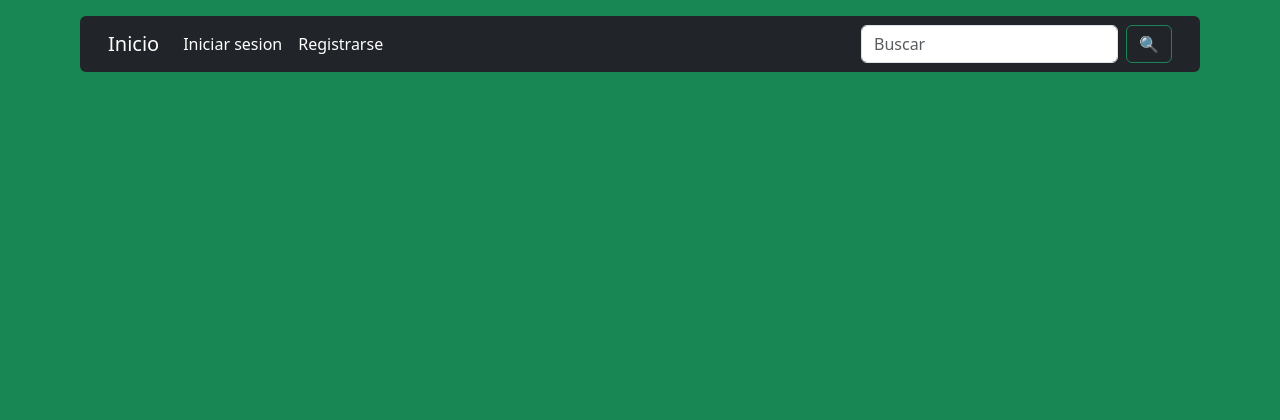
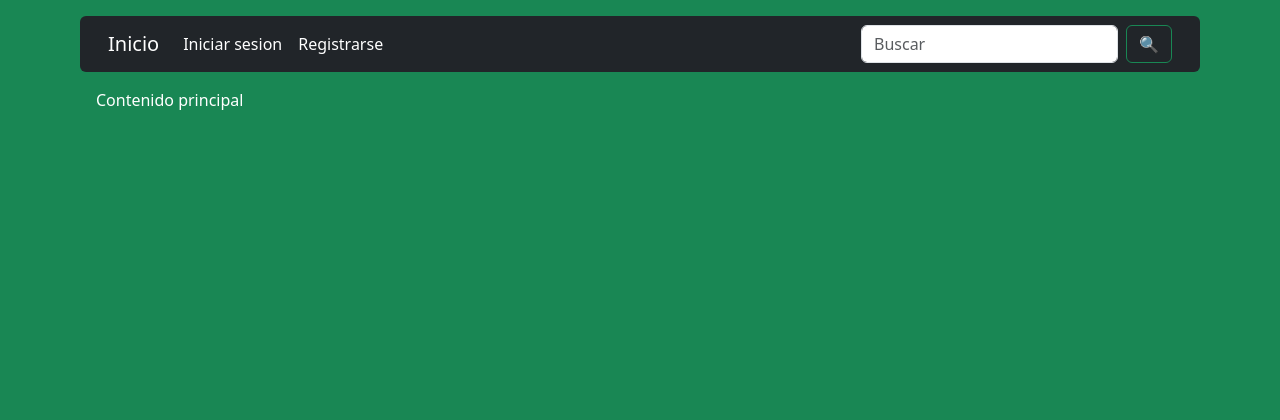
Before and after one commit to JorgePadi97/proyecto_informatico_final, a PHP site: page / in a window 1280 px wide. Shown: the top 420 px of the page. Run offline with PHP 8.4, Linux system fonts and the light colour scheme.

Commit message:
agrego carpetas y readmes

```diff
--- a/index.php
+++ b/index.php
@@ -36,6 +36,7 @@
 
     <main style="height: 80%;">
       <div class="p-3">
+        <p>Contenido principal</p>
       </div>
     </main>
 
```
Also changed, not shown: README.md (added), controllers/README.md (added), views/README.md (added).
